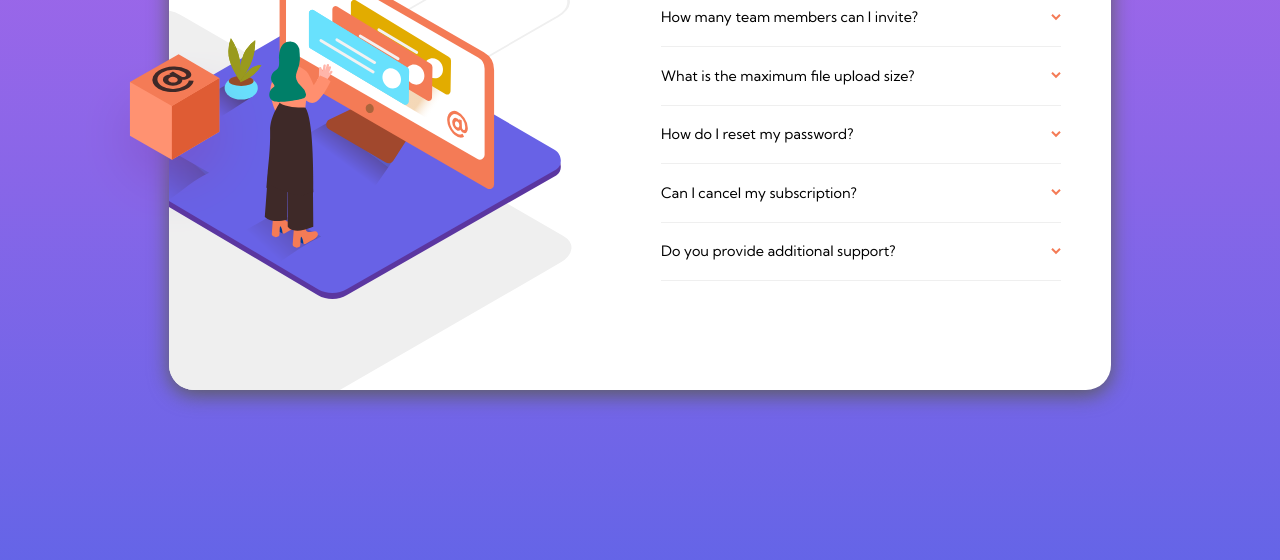
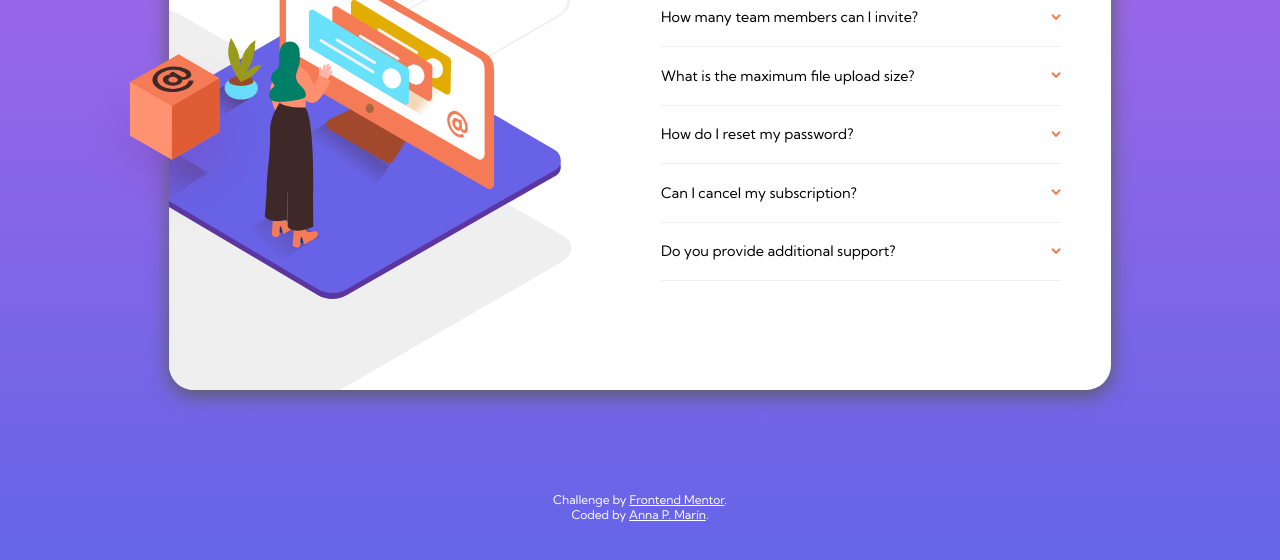
Before and after one commit to annapmarin/faq-accordion-card, a website: page index.html in a window 1280 px wide. Shown: the part 238-798 px from the top of the page. Drawn offline with Linux system fonts and the light colour scheme.

Commit message:
attribution section

```diff
--- a/index.html
+++ b/index.html
@@ -68,13 +68,15 @@
 
       </div>
     </div>
+
+    <footer>
+      <div class="attribution">
+        <p>Challenge by <a href="https://www.frontendmentor.io?ref=challenge" target="_blank">Frontend Mentor</a>.
+        <br>Coded by <a href="#">Anna P. Marín</a>.</p>
+      </div>
+    </footer>
+
     <script type="module" src="/index.js"></script>
   </main>
-
-  <!--
-  <div class="attribution">
-    Challenge by <a href="https://www.frontendmentor.io?ref=challenge" target="_blank">Frontend Mentor</a>.
-    Coded by <a href="#">Your Name Here</a>.
-  </div> -->
 </body>
 </html>
--- a/styles/styles.scss
+++ b/styles/styles.scss
@@ -165,6 +165,20 @@ main {
   }
 }
 
+.attribution {
+  text-align: center;
+  position: relative;
+  top: 730px;
+  color: white;
+
+  a {
+    color: white;
+
+    &:hover {
+      color: $orange;
+    }
+  }
+}
 
 
 
@@ -230,4 +244,8 @@ main {
 
 }
 
+.attribution {
+  display: none;
 }
+
+}
```
Also changed, not shown: README-template.md (deleted), README.md, styles/styles.css, 1 other file.
